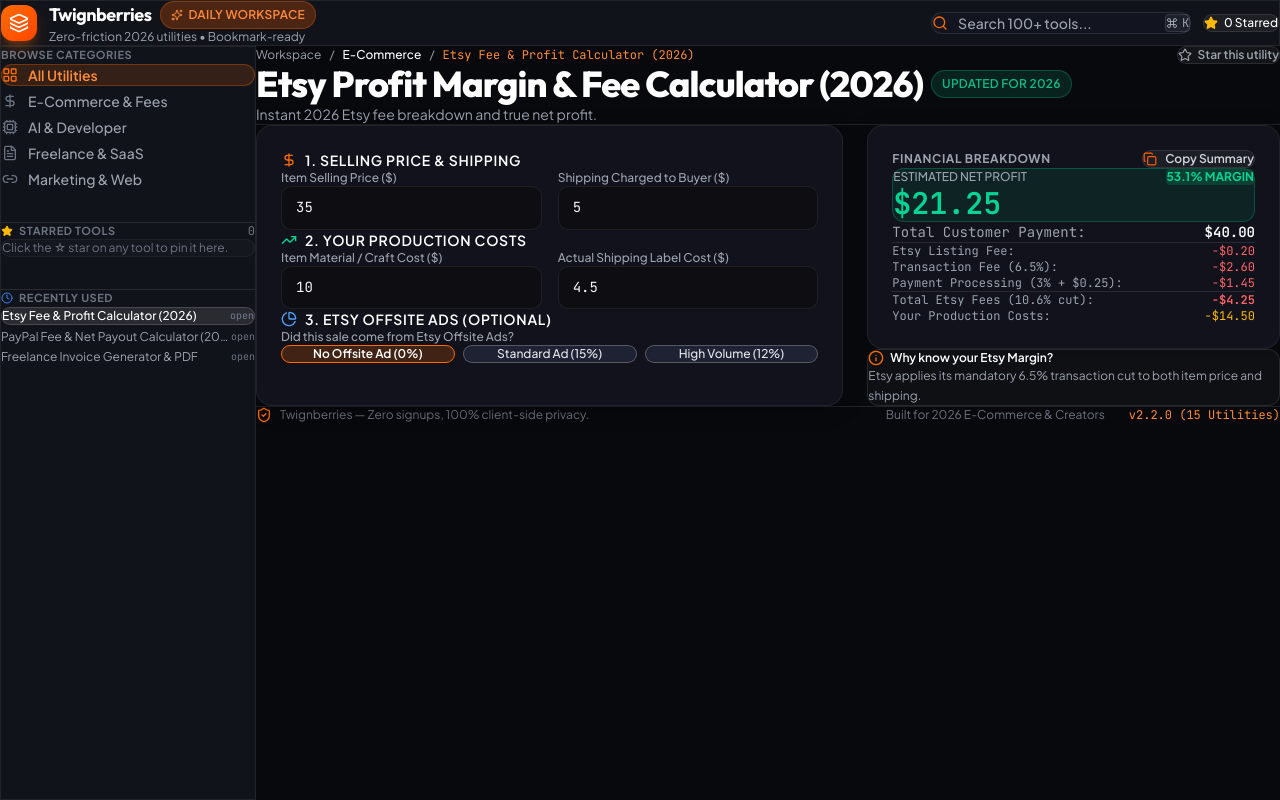
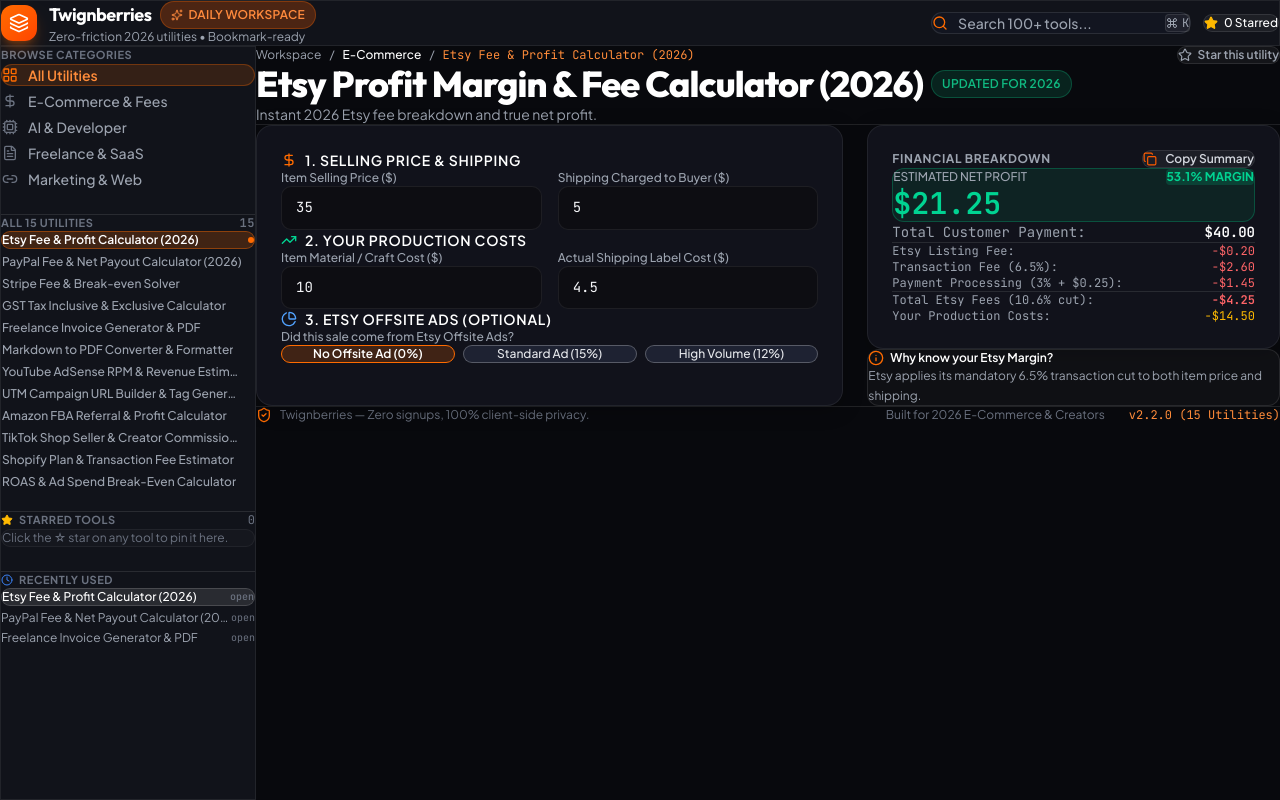
Before and after one commit to adminthesan-crypto/twignberries--app, a React (Vite) app: page / in a window 1280 px wide. Built offline with nearby package versions, Linux system fonts and the light colour scheme.

Commit message:
feat(sidebar): display full scrollable list of utilities under the selected category directly in the left sidebar

```diff
--- a/src/components/Sidebar.jsx
+++ b/src/components/Sidebar.jsx
@@ -35,8 +35,12 @@
     .filter(Boolean)
     .slice(0, 5);
 
+  const categoryTools = selectedCategory === 'All'
+    ? tools
+    : tools.filter(t => t.category === selectedCategory);
+
   return (
-    <aside className="w-64 glass-panel border-r border-white/10 p-4 flex flex-col gap-8 no-print shrink-0">
+    <aside className="w-64 glass-panel border-r border-white/10 p-4 flex flex-col gap-6 no-print shrink-0 overflow-y-auto">
       {/* Category Navigation */}
       <div>
         <div className="text-[11px] font-bold tracking-wider text-[#6b7280] uppercase px-3 mb-2">
@@ -58,6 +62,37 @@
               >
                 <Icon className={`w-4 h-4 ${isActive ? 'text-[#ff6b00]' : 'text-[#6b7280]'}`} />
                 <span>{cat.label}</span>
+              </button>
+            );
+          })}
+        </div>
+      </div>
+
+      {/* Full List of Tools in Selected Category */}
+      <div className="pt-4 border-t border-white/10">
+        <div className="text-[11px] font-bold tracking-wider text-[#6b7280] uppercase px-3 mb-2 flex items-center justify-between">
+          <span>{selectedCategory === 'All' ? 'All 15 Utilities' : `${selectedCategory} Tools`}</span>
+          <span className="font-mono text-xs">{categoryTools.length}</span>
+        </div>
+        <div className="flex flex-col gap-1 max-h-64 overflow-y-auto pr-1">
+          {categoryTools.map((t) => {
+            const isCurrent = activeToolId === t.id;
+            return (
+              <button
+                key={t.id}
+                onClick={() => onSelectTool(t.id)}
+                className={`group flex items-center justify-between px-3 py-2 rounded-xl text-xs font-medium transition-all text-left ${
+                  isCurrent
+                    ? 'bg-[#ff6b00]/20 text-white font-semibold border border-[#ff6b00]/40'
+                    : 'text-[#9ca3af] hover:text-white hover:bg-white/5 border border-transparent'
+                }`}
+              >
+                <span className="truncate pr-2">{t.name}</span>
+                {isCurrent ? (
+                  <span className="w-1.5 h-1.5 rounded-full bg-[#ff6b00] shrink-0" />
+                ) : (
+                  <ChevronRight className="w-3 h-3 opacity-0 group-hover:opacity-100 transition-opacity text-[#ff6b00] shrink-0" />
+                )}
               </button>
             );
           })}
```
